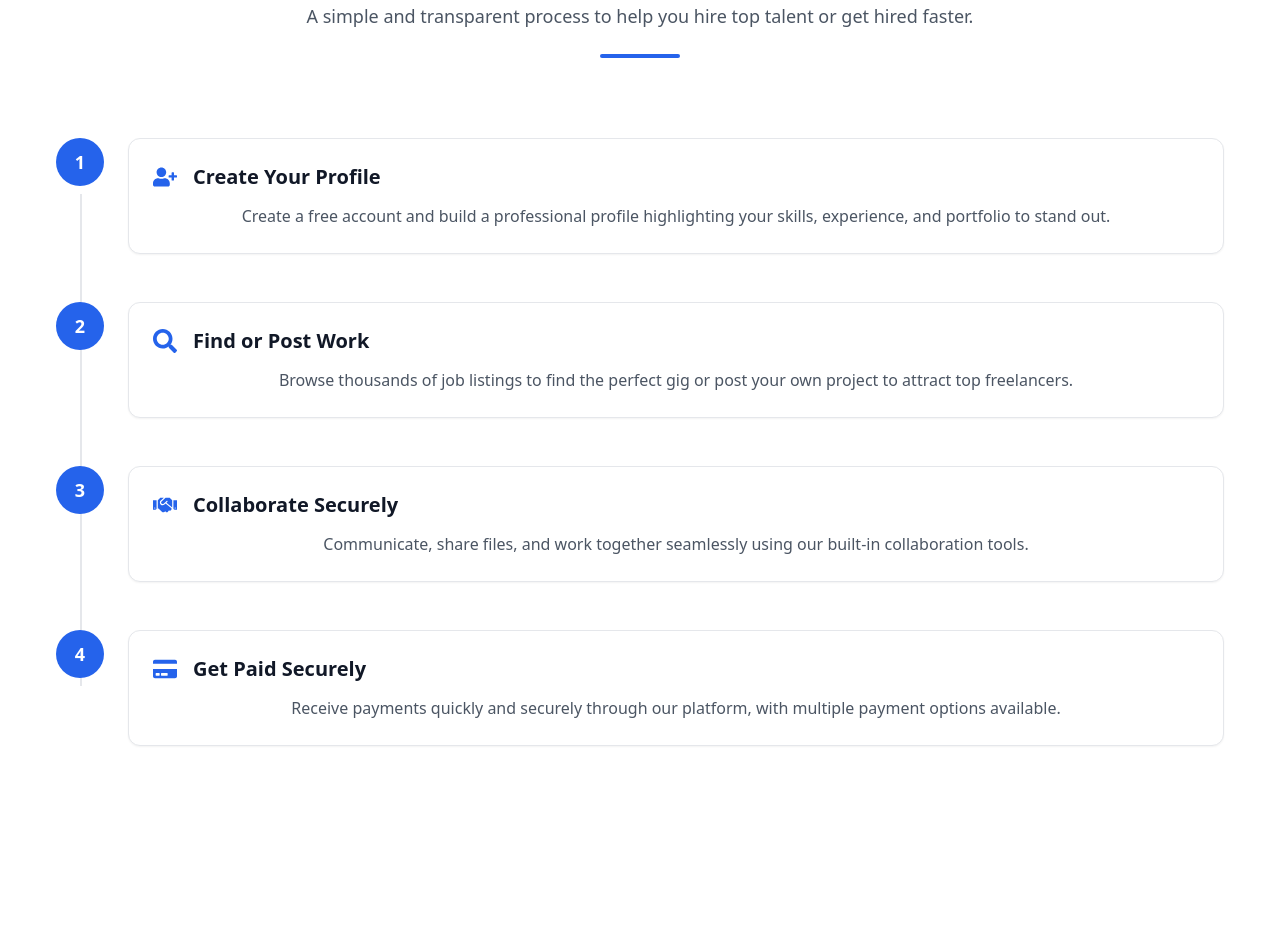
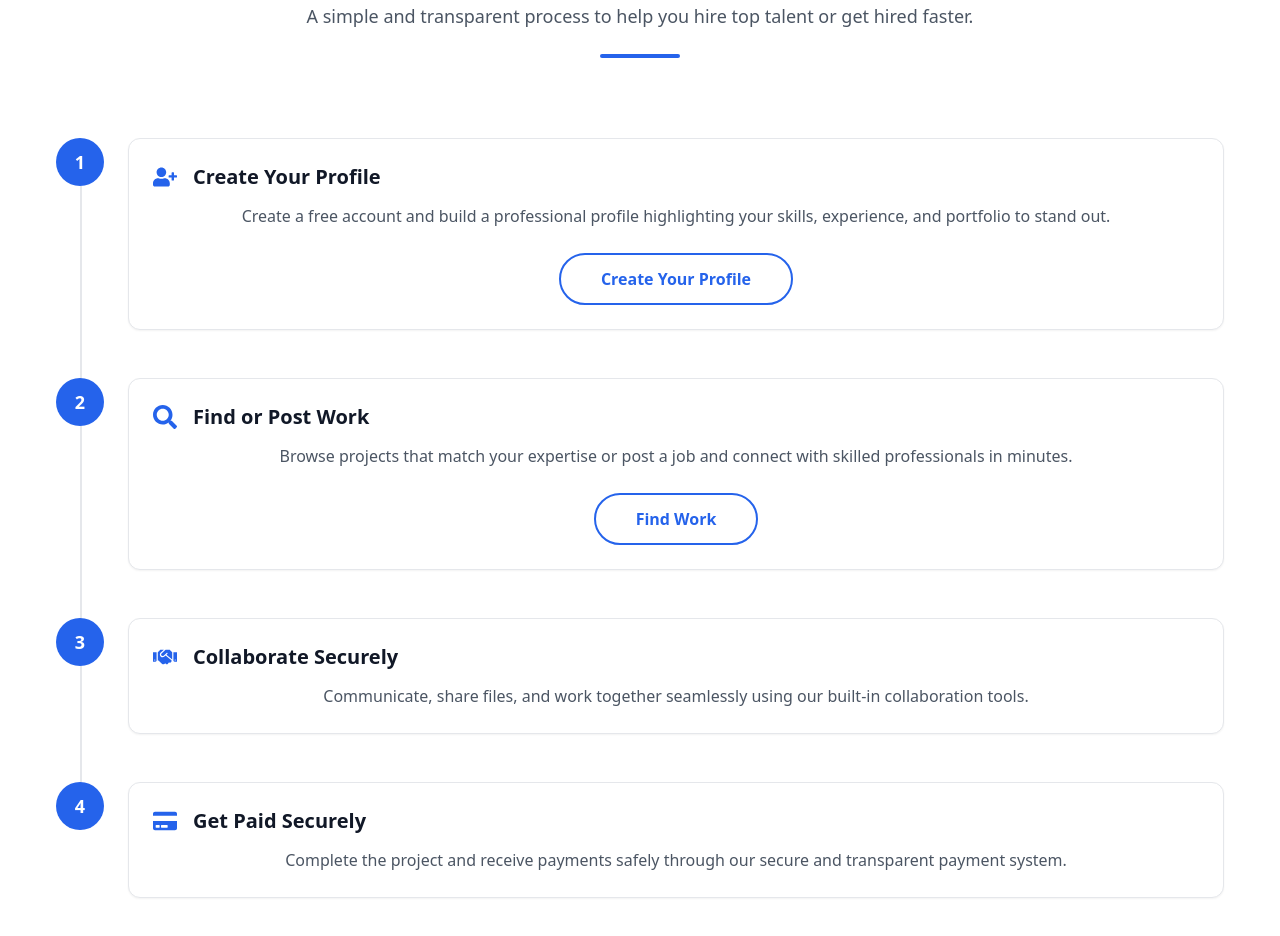
Before and after one commit to Alihaider592/freelance, a React (Create React App) app in the folder freelancing-app/: page / in a window 1280 px wide. Shown: the part 1460-2396 px from the top of the page. Before the commit the page ends 2254 px from the top, so only its background shows below. Built offline with nearby package versions, Linux system fonts and the light colour scheme.

Commit message:
buttons added

```diff
--- a/freelancing-app/src/components/how_it_work.jsx
+++ b/freelancing-app/src/components/how_it_work.jsx
@@ -1,29 +1,41 @@
-import { desc } from "framer-motion/client";
-import { FaUserPlus,FaSearch,FaHandshake,FaCreditCard } from "react-icons/fa";
+import {
+  FaUserPlus,
+  FaSearch,
+  FaHandshake,
+  FaCreditCard,
+} from "react-icons/fa";
 
 const howworkcards = [
   {
     title: "Create Your Profile",
-    description: "Create a free account and build a professional profile highlighting your skills, experience, and portfolio to stand out.",
+    description:
+      "Create a free account and build a professional profile highlighting your skills, experience, and portfolio to stand out.",
     icon: <FaUserPlus />,
+    showButton: true,
   },
   {
     title: "Find or Post Work",
-    description: "Browse thousands of job listings to find the perfect gig or post your own project to attract top freelancers.",
+    description:
+      "Browse projects that match your expertise or post a job and connect with skilled professionals in minutes.",
     icon: <FaSearch />,
+    showButton: true,
+    buttonText: "Find Work",
   },
   {
     title: "Collaborate Securely",
-    description:"Communicate, share files, and work together seamlessly using our built-in collaboration tools.",
+    description:
+      "Communicate, share files, and work together seamlessly using our built-in collaboration tools.",
     icon: <FaHandshake />,
+    showButton: false,
   },
   {
     title: "Get Paid Securely",
-    description:"Receive payments quickly and securely through our platform, with multiple payment options available.",
+    description:
+      "Complete the project and receive payments safely through our secure and transparent payment system.",
     icon: <FaCreditCard />,
+    showButton: false,
   },
 ];
-
 
 const Howitwork = () => {
   return (
@@ -46,16 +58,17 @@ const Howitwork = () => {
       <div className="mt-20 max-w-[100%] mx-auto">
         {howworkcards.map((card, index) => (
           <div key={index} className="flex gap-6 relative pb-12">
-
             {/* Left Line */}
             {index !== howworkcards.length - 1 && (
-        <span className="absolute left-6 top-14 h-full w-[2px] bg-gray-200"></span>
+              <span className="absolute left-6 top-12 h-full w-[2px] bg-gray-200"></span>
             )}
 
             {/* Step Circle */}
             <div className="flex-shrink-0">
-        <div className="w-12 h-12 rounded-full bg-blue-600 text-white
-                        flex items-center justify-center text-lg font-semibold">
+              <div
+                className="w-12 h-12 rounded-full bg-blue-600 text-white
+                        flex items-center justify-center text-lg font-semibold"
+              >
                 {index + 1}
               </div>
             </div>
@@ -71,11 +84,25 @@ const Howitwork = () => {
               <p className="text-gray-600 leading-relaxed">
                 {card.description}
               </p>
+              {card.showButton && (
+                <div className="mt-6 flex justify-center">
+                  <button
+                    className="relative px-10 py-3 rounded-full text-blue-600 font-semibold
+                 border-2 border-blue-600
+                 overflow-hidden group
+                 hover:text-white transition-all duration-300"
+                  >
+                    <span className="absolute inset-0 bg-blue-600 scale-x-0 group-hover:scale-x-100 transform origin-left transition-transform duration-300"></span>
+                    <span className="relative">
+                      {card.buttonText || "Create Your Profile"}
+                    </span>
+                  </button>
+                </div>
+              )}
             </div>
           </div>
         ))}
       </div>
-
     </div>
   );
 };
```
Lines whose indentation alone changed are shown as unchanged.
